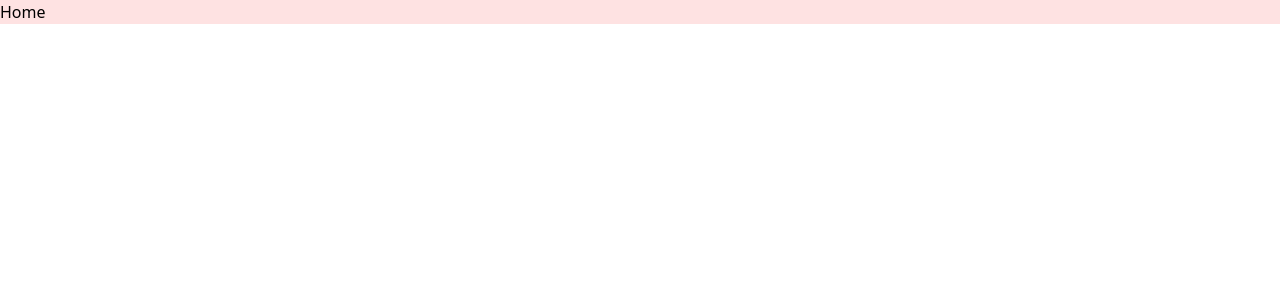
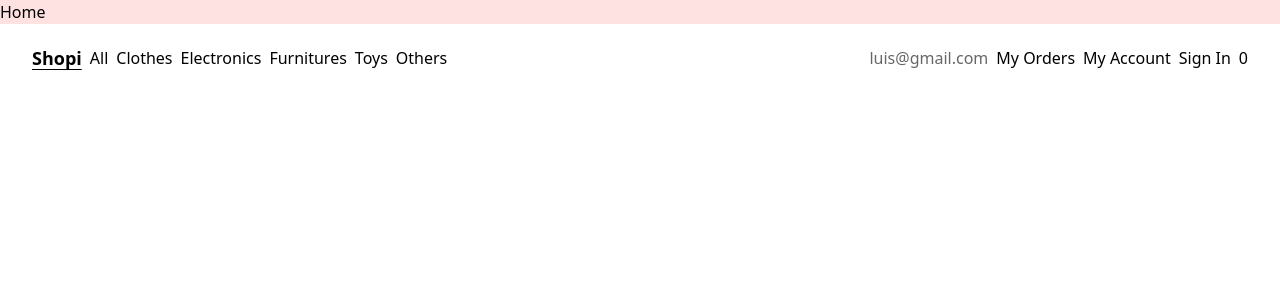
Before and after one commit to makemile/shopping-fashion, a React (Vite) app: page / in a window 1280 px wide. Shown: the top 300 px of the page. Built offline with nearby package versions, Linux system fonts and the light colour scheme.

Commit message:
add nav bar

```diff
--- a/src/Pages/App/App.jsx
+++ b/src/Pages/App/App.jsx
@@ -1,17 +1,14 @@
-import {useRoutes, BrowserRouter} from 'react-router-dom'
+import {BrowserRouter} from 'react-router-dom'
 import { AppRoutes } from '../../routes'
-import { Home } from "../Home"
-import { MyAccount } from "../MyAccount"
-import { MyOrder } from "../MyOrder"
-import { MyOrders } from "../MyOrders"
-import { SignIn } from "../SignIn"
 import '../../App.css'
+import { Navbar } from '../../components/Navbar'
 
 
 export const  App = () =>  {
   return (
     <BrowserRouter>
    <AppRoutes/>
+   <Navbar/>
     </BrowserRouter>
   )
 }
--- /dev/null
+++ b/src/components/Navbar/NavItem.jsx
@@ -0,0 +1,12 @@
+import { NavLink } from "react-router-dom";
+
+export const NavItem = ({ to, children, activeStyle }) => {
+  return (
+    <NavLink
+      to={to}
+      className={({ isActive }) => (isActive ? activeStyle : undefined)}
+    >
+      {children}
+    </NavLink>
+  );
+};
--- /dev/null
+++ b/src/components/Navbar/index.jsx
@@ -0,0 +1,65 @@
+import { NavLink } from "react-router-dom";
+import { NavItem } from "./Navitem";
+export const Navbar = () => {
+  const activeStyle = "underline underline-offset-4";
+  return (
+    <nav className="flex justify-between items-center fixed z-10 w-full py-5 px-8 text-dm font-light">
+      <ul className="flex items-center gap-2">
+        <li className="font-semibold text-lg">
+          <NavItem to="/" activeStyle={activeStyle}>
+            Shopi
+          </NavItem>
+        </li>
+        <li>
+          <NavItem to="/all" activeStyle={activeStyle}>
+            All
+          </NavItem>
+        </li>
+        <li>
+          <NavItem to="/clothes" activeStyle={activeStyle}>
+            Clothes
+          </NavItem>
+        </li>
+        <li>
+          <NavItem to="/electronics" activeStyle={activeStyle}>
+            Electronics
+          </NavItem>
+        </li>
+        <li>
+          <NavItem to="/furniture" activeStyle={activeStyle}>
+            Furnitures
+          </NavItem>
+        </li>
+        <li>
+          <NavItem to="/toys" activeStyle={activeStyle}>
+            Toys
+          </NavItem>
+        </li>
+        <li>
+          <NavItem to="/others" activeStyle={activeStyle}>
+            Others
+          </NavItem>
+        </li>
+      </ul>
+      <ul className="flex items-center gap-2">
+        <li className="text-black/60">luis@gmail.com</li>
+        <li>
+          <NavItem to="/my-orders" activeStyle={activeStyle}>
+            My Orders
+          </NavItem>
+        </li>
+        <li>
+          <NavItem to="my-account" activeStyle={activeStyle}>
+            My Account
+          </NavItem>
+        </li>
+        <li>
+          <NavItem to="/sign-in" activeStyle={activeStyle}>
+            Sign In
+          </NavItem>
+        </li>
+        <li>0</li>
+      </ul>
+    </nav>
+  );
+};
--- a/src/routes/index.jsx
+++ b/src/routes/index.jsx
@@ -24,7 +24,7 @@
       element: <MyOrders />,
     },
     {
-      path: "sign-in",
+      path: "/electronics",
       element: <SignIn />,
     },
   ]);
```
